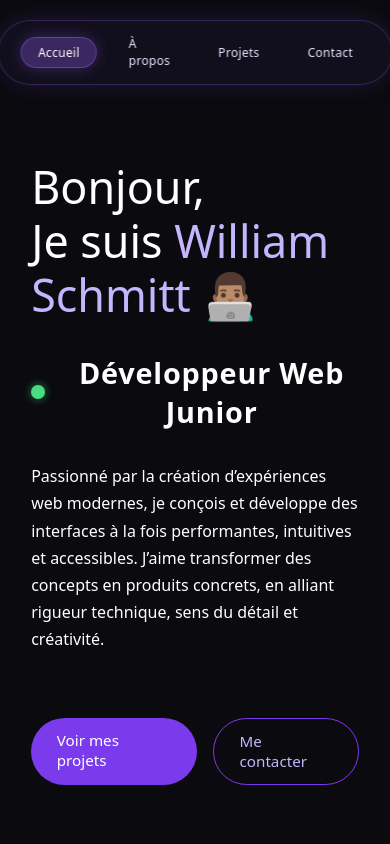
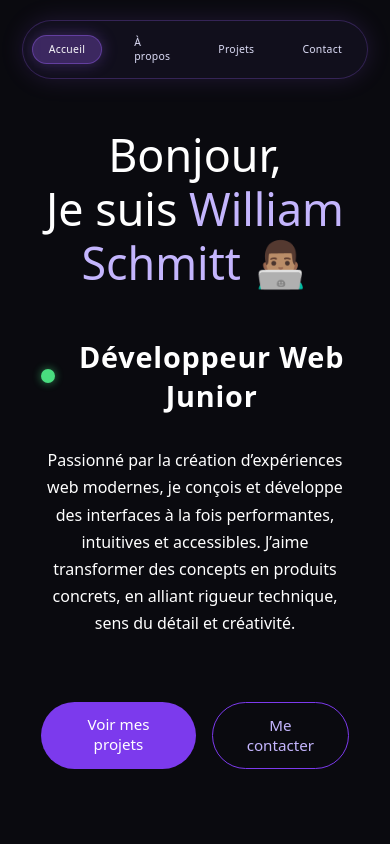
Before and after one commit to williamscht/portfolio-williamscht, a React (Vite) app: page / in a window 390 px wide. Shown: the top 844 px of the page. Built offline with nearby package versions, Linux system fonts and the light colour scheme; no server answers.

Commit message:
Amélioration du responsive mobile (navbar, hero, flèches) + Optimisation SEO (meta, Open Graph, JSON-LD) + Ajout favicon

```diff
--- a/index.html
+++ b/index.html
@@ -2,17 +2,18 @@
 <html lang="fr-fr">
   <head>
     <meta charset="UTF-8" />
-    <link rel="icon" type="image/svg+xml" href="/vite.svg" />
+    <link rel="icon" type="image/svg+xml" href="/favicon.png" />
     <meta name="viewport" content="width=device-width, initial-scale=1.0" />
-    <title>👨🏽‍💻 Portfolio — William Schmitt | Développeur Web Junior</title>
+    <title>Portfolio — William Schmitt | Développeur Web Junior</title>
     <meta name="description" content="Portfolio de William Schmitt, développeur web junior spécialisé en React, JavaScript et SEO. Découvrez ses projets, compétences et réalisations web modernes.">
     <meta name="author" content="William Schmitt" />
     <meta name="robots" content="index, follow" />
-    <meta property="og:title" content="Portfolio – William Schmitt" />
-    <meta property="og:description" content="Développeur web junior REACT, JavaScript, SEO." />
-    <meta property="og:image" content="/images/preview.jpg" />
+    <meta property="og:title" content="Portfolio – William Schmitt | Développeur Web React & SEO" />
+    <meta property="og:description" content="Découvrez le portfolio de William Schmitt, développeur web junior passionné par React, JavaScript et l’optimisation SEO. Consultez ses projets modernes et accessibles."/>
+    <meta property="og:image" content="https://williamscht-dev-portfolio.netlify.app/images/preview.jpg" />
     <meta property="og:type" content="website" />
-    <meta property="og:url" content="https://ton-lien.netlify.app/" />
+    <meta property="og:url" content="https://williamscht-dev-portfolio.netlify.app/" />
+    <meta property="og:locale" content="fr_FR" />
     <meta name="twitter:card" content="summary_large_image" />
     <script type="application/ld+json">
     {
@@ -20,11 +21,13 @@
       "@type": "Person",
       "name": "William Schmitt",
       "jobTitle": "Développeur Web Junior",
-        "url": "https://ton-lien.netlify.app",
+      "description": "Développeur web spécialisé en React, JavaScript et SEO, créant des interfaces modernes et performantes.",
+      "url": "https://williamscht-dev-portfolio.netlify.app/",
       "sameAs": [
         "https://github.com/williamscht",
         "https://www.linkedin.com/in/williamschmitt"
-        ]
+      ],
+      "image": "https://williamscht-dev-portfolio.netlify.app/images/preview.webp"
     }
     </script>
 
--- a/src/styles/components.css
+++ b/src/styles/components.css
@@ -64,21 +64,42 @@
 /* Responsive : sur mobile, flèches en bas centrées */
 @media (max-width: 768px) {
   .project-navigation {
+    position: relative;
     top: auto;
-    bottom: 2rem;
-    left: 50%;
-    transform: translateX(-50%);
-    justify-content: center;
-    gap: 1.5rem;
-    padding: 0;
+    bottom: auto;
+    left: 0;
+    transform: none;
+    display: flex;
+    justify-content: space-between;
+    align-items: center;
+    margin: 3rem 0;
+    padding: 0 2rem;
+    width: 100%;
+     gap: 3rem;
+
   }
 
   .nav-arrow {
-    width: 45px;
+    display: flex;
+    align-items: center;
+    justify-content: center;
+    gap: 0.6rem;
+    width: auto;
     height: 45px;
+    border-radius: 9999px;
+    padding: 0.6rem 1rem;
+  }
+
+  .nav-arrow span {
+    display: inline;
+    font-size: 0.75rem;
+    color: #cbbdfc;
+  }
+
+  .nav-arrow svg {
+    font-size: 1rem;
   }
 }
-
 
 
 
@@ -115,12 +136,22 @@
 .mongo { color: #4db33d; }
 
 /* Responsive */
-@media (max-width: 900px) {
+@media (max-width: 600px) {
   .tech-icons {
+    display : grid;
+    grid-template-columns: repeat(3, 1fr);
     justify-content: center;
+    gap: 4.8rem;
+    justify-items: center;
+    align-items: center;
+    justify-content: center;
+    margin: 0 auto;
+    padding: 2rem 0;
+    max-width: 320px;
   }
 
   .tech-icon {
-    font-size: 2.2rem;
+    font-size: 2.3rem;
+    justify-self: center;
   }
 }
--- a/src/styles/layout.css
+++ b/src/styles/layout.css
@@ -63,13 +63,16 @@
 
   .nav-links {
     gap: 1rem;
-    padding: 0.5rem 1.4rem;
+    padding: 0.5rem 0.55rem;
+    margin: 0 auto;
   }
 
   .nav-links a {
-    font-size: 0.75rem;
+    padding: 0.5rem 0.55rem;
+    font-size: 0.65rem;
   }
 }
+
 
 /* Lien actif (surbrillance style "Contact") */
 .nav-active {
--- a/src/styles/sections/hero.css
+++ b/src/styles/sections/hero.css
@@ -12,16 +12,6 @@
   font-family: 'Space Grotesk', system-ui, sans-serif;
 }
 
-/* .hero::after {
-  content: "";
-  position: absolute;
-  bottom: 0;
-  left: 0;
-  width: 100%;
-  height: 160px;
-  background: linear-gradient(to bottom, rgba(10,10,10,0) 0%, #0A0A0A 100%);
-}
-*/
 
 .hero-content {
   max-width: 850px;
@@ -33,7 +23,7 @@
   font-weight: 500;
   line-height: 1.2;
   color: #fff;
-  margin-bottom: 2rem;
+  margin-bottom: 3rem;
 }
 .hero-text h1 span {
   color: #C4B5FD;
@@ -116,3 +106,31 @@
   background: rgba(124,58,237,0.1);
   transform: translateY(-2px);
 }
+
+
+
+
+
+/* responsive */
+@media (max-width: 768px) {
+  .hero {
+    justify-content: center;
+    text-align: center;
+    padding: 8rem 1.5rem 4rem;
+
+  .hero-content {
+    margin: 0 auto;
+    max-width: 90%;
+  }
+
+  .hero-text h1,
+  .hero-text p {
+    text-align: center;
+    margin-left: auto;
+    margin-right: auto;
+  }
+
+  .hero-buttons {
+    justify-content: center;
+  }
+}}
```
Also changed, not shown: public/favicon.png (added). Lines whose indentation alone changed are shown as unchanged.
